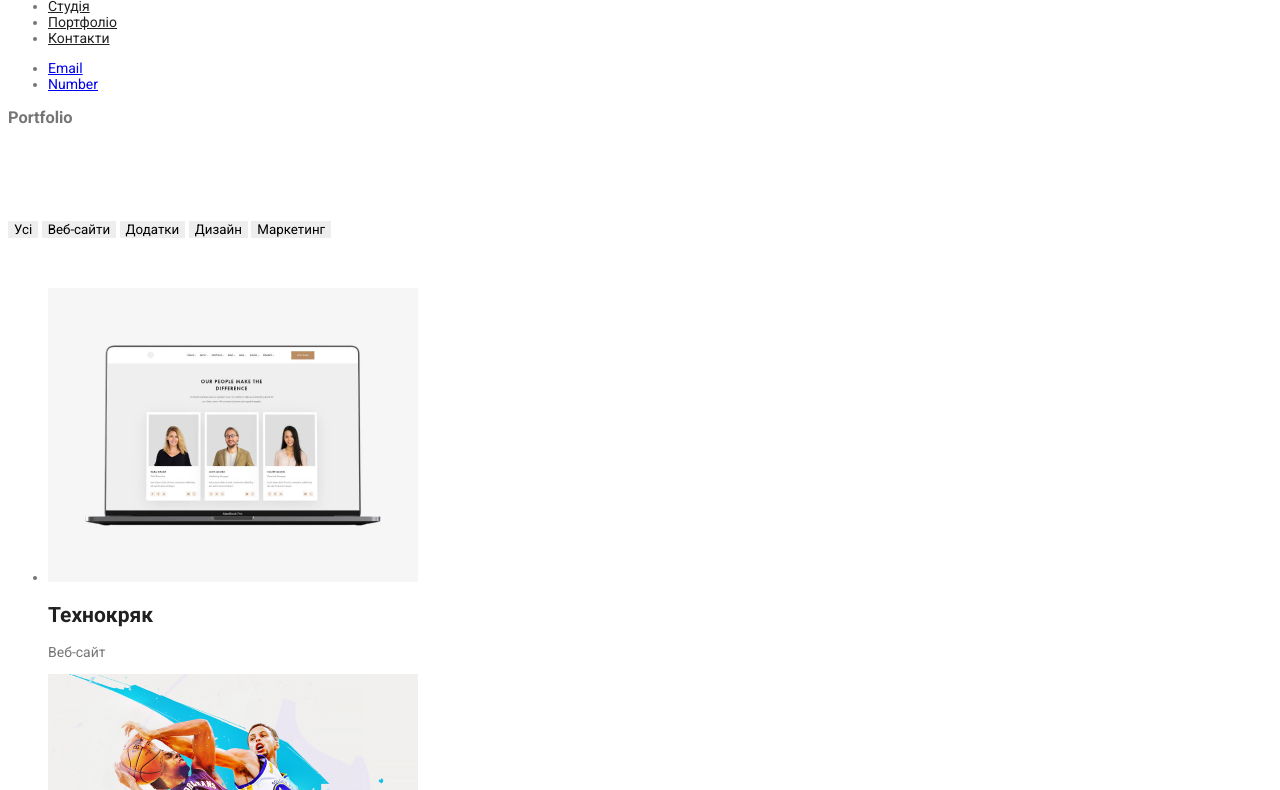
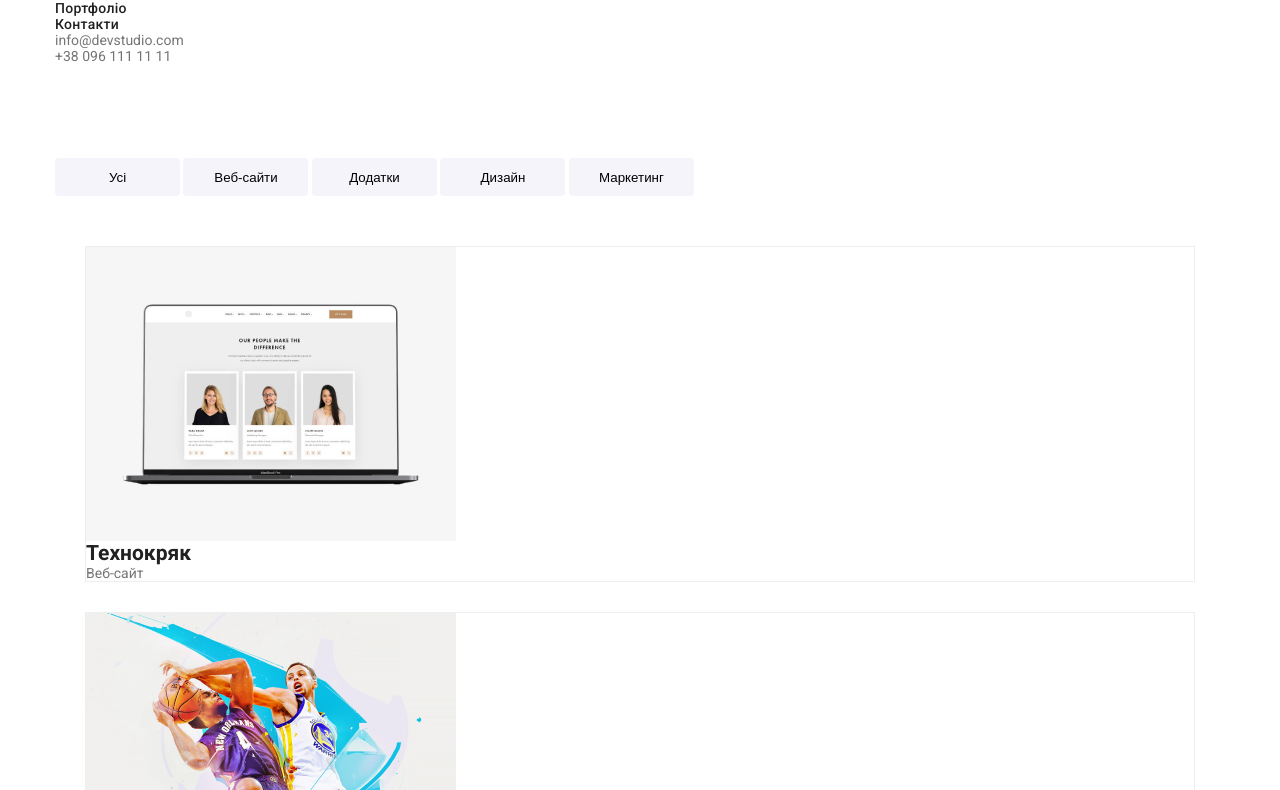
Before and after one commit to Davidmitseruk/WebStudio-David, a plain HTML site: page portfolio.html in a window 1280 px wide. Shown: the part 54-844 px from the top of the page. Drawn offline with Linux system fonts and the light colour scheme.

Commit message:
a lot of style
hi

```diff
--- a/portfolio.html
+++ b/portfolio.html
@@ -11,26 +11,28 @@
 </head>
 <body>
     <section>
-        <header class="header">
+        <header class="header container">
+
             <nav class="site-nav">
                 <a href="./index.html" class="logo"> <span class="web">Web</span><span class="studio">Studio</span></a>
-               <ul class="stie-list">
-                <li> <a href="/index.html" class="ctudiya">Студія</a></li>
-                <li> <a href="/portfolio.html" class="portfolio">Портфоліо</a></li>
-                <li> <a href="#" class="contacts">Контакти</a></li>
-               </ul>
+               <ul class="site-list">
+                <li> <div><a class="site-link" href="/index.html" class="ctudiya">Студія</a></li>
+                </div><li><div><a class="site-link" href="/portfolio.html" class="portfolio">Портфоліо</a></li>
+                </div><li><div><a class="site-link" href="#" class="contacts">Контакти</a></li>
+                </div></ul>
             </nav>
             <ul class="contacts-list">
-                <li><a href="Mailto:info@devstudio.com">Email</a>
+                <li><a href="Mailto:info@devstudio.com" class="header-mailnumber">info@devstudio.com</a>
                 </li>
                 <li>
-                    <a href="tel:+38 096 111 11 11">Number</a>
+                    <a href="tel:+38 096 111 11 11" class="header-mailnumber">+38 096 111 11 11</a>
                 </li>
             </ul>
-        </header>
+
+
+    </header>
         <main>
-            <section>
-                <h1>Portfolio</h1>
+            <section class="portfolio-one container">
                 <div class="port-div"> <button type="button" class="port-button">Усі</button>
 
                     <button type="button" class="port-button">Веб-сайти</button>
@@ -92,15 +94,10 @@
                 </ul>
             </section>
 
-
-
-
-
-
-            <footer class="page-footer">
+            <footer class="page-footer container">
 
                 <div class="logo">
-                    <h2 class="footer"><span class="web">Web</span><span class="studio">Studio</span></h2>
+                    <h2 class="footer-logo"><span class="web">Web</span><span class="studio-white">Studio</span></h2>
                 </div>
                 <address class="address">
                     <a href="#" class="address-text"> <p class="footer">м. Київ, пр-т Лесі Українки, 26</p></a>
--- a/style.css
+++ b/style.css
@@ -9,6 +9,51 @@
 --secondary-background-color:#2F303A;
 --port-button-color:#EEEEEE;
 }
+
+*,
+::after,
+::before {
+  box-sizing: border-box;
+}
+h1,
+h2,
+h3,
+h4,
+h5,
+h6,
+p{
+ margin-bottom: 0 ;
+ margin-top: 0 ;
+
+}
+ ul, ol {
+    list-style: none;
+    padding: 0;
+    margin: 0;
+ }
+ a{
+    text-decoration: none ;
+    cursor: pointer;
+ }
+ img{
+    display: block;
+ }
+
+ .container{
+    width: 1200px;
+    padding-left: 15px;
+    padding-right: 15px;
+    margin: 0 auto;
+ }
+
+ body{
+
+    color: var(--primary-text-color);
+    background-color: var(--primary-background-color);
+    font-family: 'Roboto', sans-serif;
+    font-size: 14px;
+}
+
 
 .site-list{
     color:var(--title-text-color);
@@ -51,13 +96,7 @@ footer{
     padding: 20px;
 
 }
-body{
 
-    color: var(--primary-text-color);
-    background-color: var(--primary-background-color);
-    font-family: 'Roboto';
-    font-size: 14px;
-}
 /*header*/
 
 .contacts{
@@ -87,17 +126,17 @@ header{
 }
 .web{
     color: var(--background-button-color);
-    font-family: 'Raleway';
+    font-family: 'Raleway', sans-serif;
     font-weight: 700;
 }
 .studio{
     color: var(--logo-color);
-    font-family: 'Raleway'sans-serif;
+    font-family: 'Raleway', sans-serif;
     font-weight: 700;
 }
 .studio-white{
     color: var(--primary-background-color);
-    font-family: 'Raleway'sans-serif;
+    font-family: 'Raleway', sans-serif;
     font-weight: 700;
 }
 .post{
@@ -110,7 +149,7 @@ header{
 .post-title{
     color: var(--primary-background-color);
     text-align: center;
-    font-family: Roboto;
+    font-family: 'Roboto', sans-serif;
     font-size: 44px;
     font-style: normal;
     font-weight: 900;
@@ -182,7 +221,6 @@ header{
 }
 .team-name{
     color: var(--title-text-color);
-    font-family: Roboto;
     font-size: 16px;
     font-weight: 500;
     line-height: normal;
@@ -191,7 +229,6 @@ header{
 }
 .team-position{
     color: var(--primary-text-color);
-    font-family: Roboto;
     font-size: 16px;
     font-style: normal;
     font-weight: 400;
@@ -204,16 +241,19 @@ header{
     background-color: var(--port-button-color);
     cursor: pointer;
     border: none;
-    font-family: Roboto;
+    width: 125px;
+    height: 38px;
+    border-radius: 4px;
+    background: #F5F4FA;
 }
 .port-button:hover{
     background-color: var(--background-button-color);
     color: var(--primary-background-color);
 }
-.port.class{
-    background-color: var(--port-button-color);
+.port-class{
+    background-color: var(--primary-background-color);
     margin: 30px;
-    border: 1px solid #EEE;
+    border: 1px solid var(--port-button-color);
 }
 .port-info{
     color: var(--primary-text-color);
@@ -231,3 +271,18 @@ font-weight: 700;
 line-height: normal;
 letter-spacing: 0.78px;
 }
+.title{
+    text-align: center;
+    margin-bottom: 50px ;
+    color: var(--title-text-color);
+}
+.activity{
+    padding-bottom: 94px;
+}
+.header-mailnumber{
+    color: var(--primary-text-color);
+}
+.header-mailnumber:hover,
+.header-mailnumber:focus{
+    color: var(--background-button-color);
+}
```
Also changed, not shown: index.html (+7 -7 lines).
